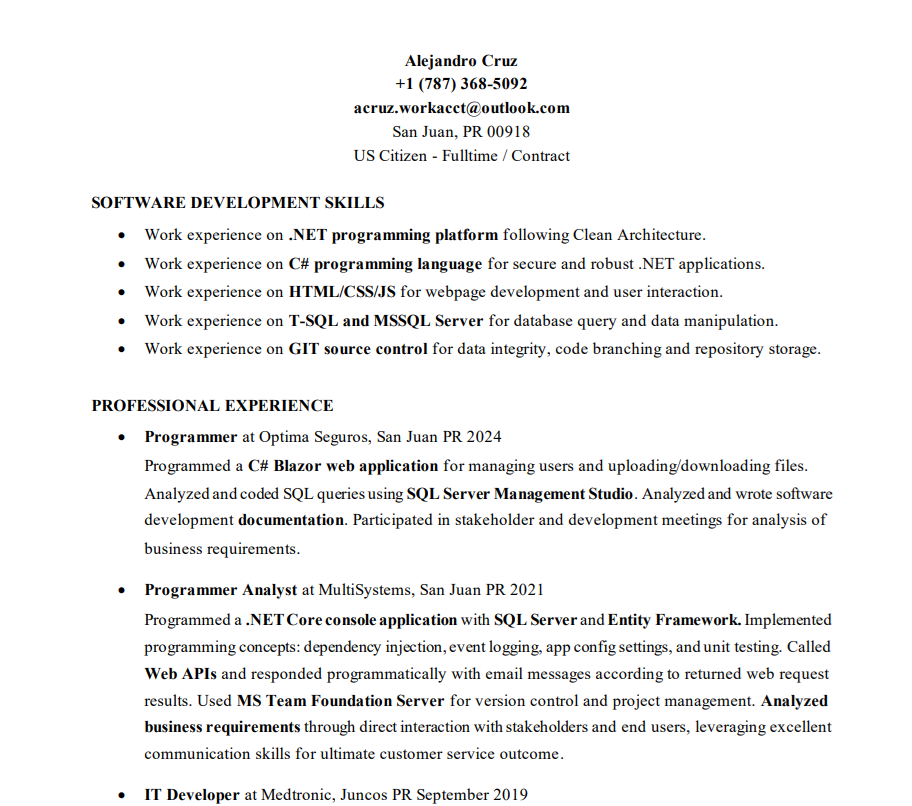
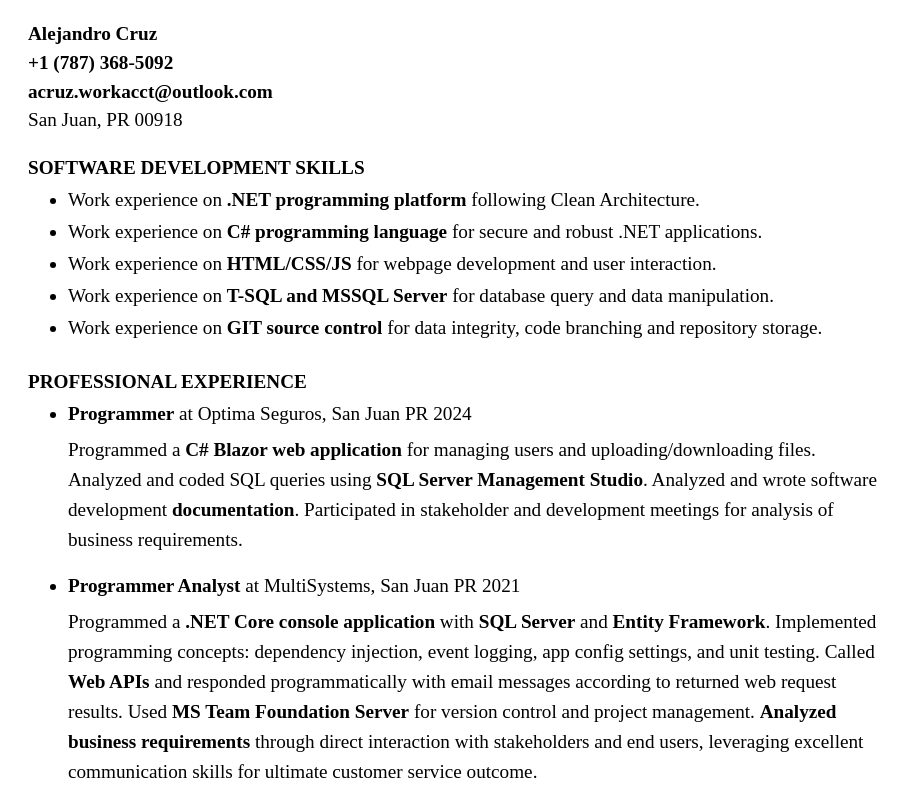
Before and after one commit to ACruzWorkAcct/html-portfolio, a plain HTML site: page resume.html in a window 1280 px wide. Shown: the top 806 px of the page, without its empty margins (0-912 px from the left). Drawn offline with Linux system fonts and the light colour scheme.

Commit message:
Image only resume page; skills and experience sections; css init

```diff
--- /dev/null
+++ b/css/resume.css
@@ -0,0 +1,41 @@
+.resume {
+    color: black;
+    font: 1.2rem "Times New Roman", serif;
+    margin: 20px;
+    max-width: 850px;
+
+    div[resume-header] {
+        line-height: 1.5;
+    }
+
+    div[section-title] {
+        font-weight: bold;
+        text-transform: uppercase;
+    }
+
+    li {
+        margin: 0px;
+    }
+    ul {
+        margin: 0;
+    }
+}
+
+.job-section {
+    margin-bottom: 20px;
+
+    li {
+        margin-top: 10px;
+    }
+}
+
+.job-content {
+    line-height: 30px;
+    list-style: none;
+}
+
+.skills-section {
+    li {
+        margin-top: 10px;
+    }
+}
--- a/resume.html
+++ b/resume.html
@@ -1,3 +1,46 @@
-<section>
-    <img src=".\assets\MyResumeImg.png" alt="resume of alejandro cruz" height="1545" />
-</section>
+<link rel="stylesheet" href="css/resume.css">
+
+<div class="resume">
+    <div resume-header style="font-weight: bold;">Alejandro Cruz</div>
+    <div resume-header style="font-weight: bold;">+1 (787) 368-5092</div>
+    <div resume-header style="font-weight: bold;">acruz.workacct@outlook.com</div>
+    <div resume-header>San Juan, PR 00918</div>
+
+    <br />
+
+    <div section-title>SOFTWARE DEVELOPMENT SKILLS</div>
+    <div class="skills-section">
+        <ul>
+            <li>Work experience on <strong>.NET programming platform</strong> following Clean Architecture.</li>
+            <li>Work experience on <strong>C# programming language</strong> for secure and robust .NET applications.</li>
+            <li>Work experience on <strong>HTML/CSS/JS</strong> for webpage development and user interaction.</li>
+            <li>Work experience on <strong>T-SQL and MSSQL Server</strong> for database query and data manipulation.</li>
+            <li>Work experience on <strong>GIT source control</strong> for data integrity, code branching and repository storage.</li>
+            <li style="list-style: none;"></li> <!-- Gives added separation to below job section -->
+        </ul>
+    </div>
+
+    <br>
+
+    <div section-title>PROFESSIONAL EXPERIENCE</div>
+    <div class="job-section">
+        <ul>
+            <li><strong>Programmer</strong> at Optima Seguros, San Juan PR 2024</li>
+            <li class="job-content">Programmed a <strong>C# Blazor web application</strong> for managing users and uploading/downloading files.
+                Analyzed and coded SQL queries using <strong>SQL Server Management Studio</strong>. Analyzed and wrote software
+                development <strong>documentation</strong>. Participated in stakeholder and development meetings for analysis of
+                business requirements.</li>
+        </ul>
+    </div>
+    <div class="job-section">
+        <ul>
+            <li><strong>Programmer Analyst</strong> at MultiSystems, San Juan PR 2021</li>
+            <li class="job-content">Programmed a <strong>.NET Core console application</strong> with <strong>SQL Server</strong> and <strong>Entity Framework</strong>. Implemented
+                programming concepts: dependency injection, event logging, app config settings, and unit testing. Called
+                <strong>Web APIs</strong> and responded programmatically with email messages according to returned web request
+                results. Used <strong>MS Team Foundation Server</strong> for version control and project management. <strong>Analyzed
+                business requirements</strong> through direct interaction with stakeholders and end users, leveraging excellent
+                communication skills for ultimate customer service outcome.</li>
+        </ul>
+    </div>
+</div>
```
Also changed, not shown: index.html (+2 -1 lines), resume-img.html (added, +3 -0 lines).
